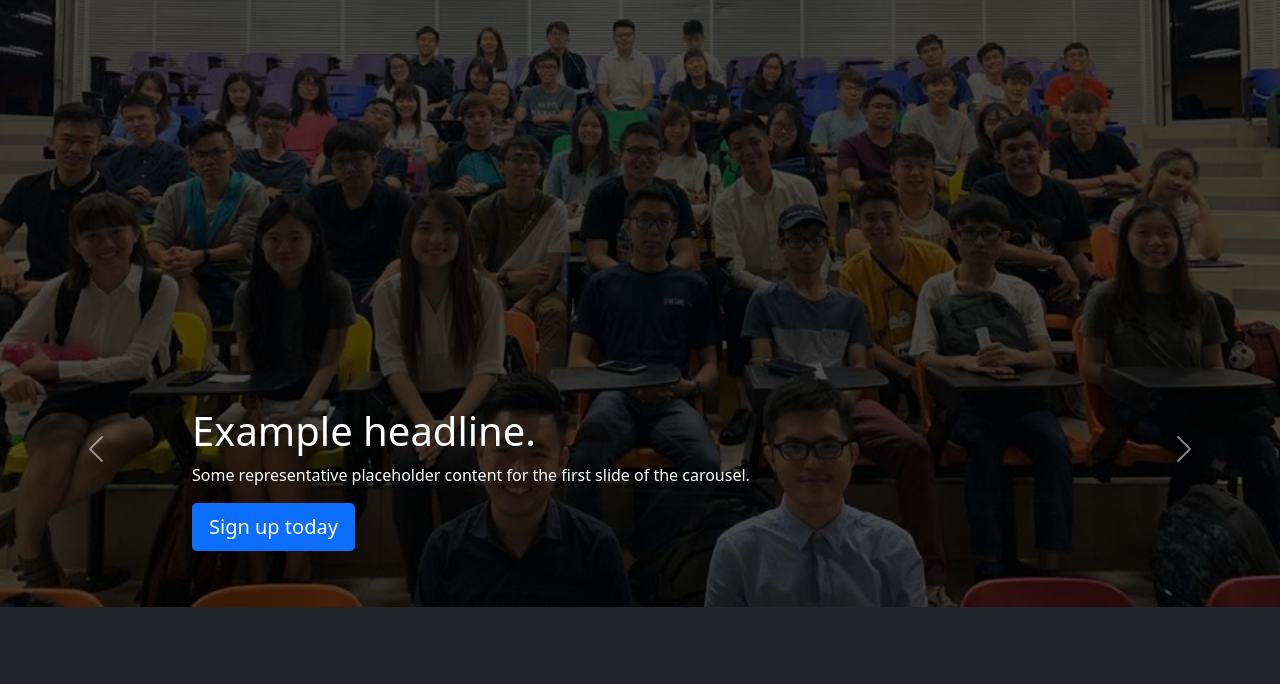
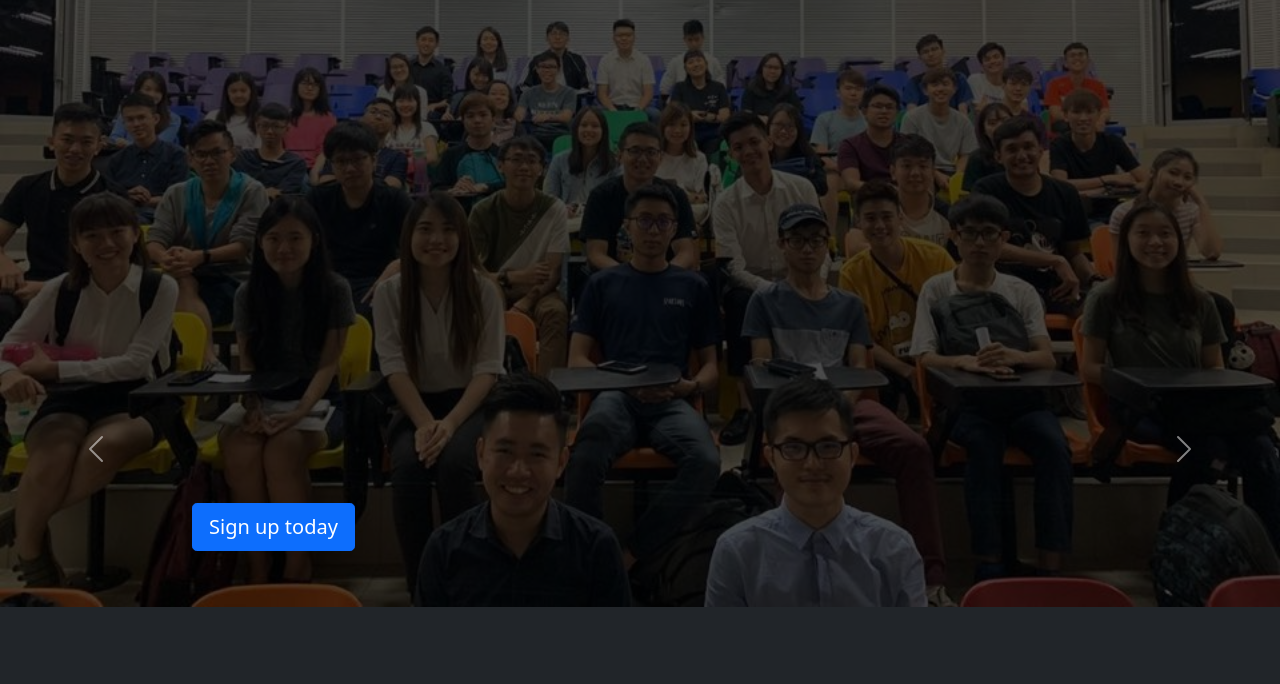
Before and after one commit to Brandon-Chan-Chi-Heen/WEB-Design-Assignment-DFT2S1, a PHP site: page /index.php in a window 1280 px wide. Shown: the part 73-757 px from the top of the page. Run offline with PHP 8.4, Linux system fonts and the light colour scheme.

Commit message:
Add files via upload

```diff
--- a/index.php
+++ b/index.php
@@ -41,8 +41,6 @@ if (isset($_SESSION)) {
 
                     <div class="container">
                         <div class="carousel-caption text-start">
-                            <h1>Example headline.</h1>
-                            <p>Some representative placeholder content for the first slide of the carousel.</p>
                             <p><a class="btn btn-lg btn-primary" href="#">Sign up today</a></p>
                         </div>
                     </div>
@@ -53,21 +51,13 @@ if (isset($_SESSION)) {
 
                     <div class="container">
                         <div class="carousel-caption">
-                            <h1>Another example headline.</h1>
-                            <p>Some representative placeholder content for the second slide of the carousel.</p>
-                            <p><a class="btn btn-lg btn-primary" href="#">Learn more</a></p>
                         </div>
                     </div>
                 </div>
                 <div class="carousel-item">
                     <img width="100%" src="resources/carousel-1.jpg" alt="" class="carousel-img">
-
-
                     <div class="container ">
                         <div class="carousel-caption text-end">
-                            <h1>One more for good measure.</h1>
-                            <p>Some representative placeholder content for the third slide of this carousel.</p>
-                            <p><a class="btn btn-lg btn-primary" href="#">Browse gallery</a></p>
                         </div>
                     </div>
                 </div>
```
